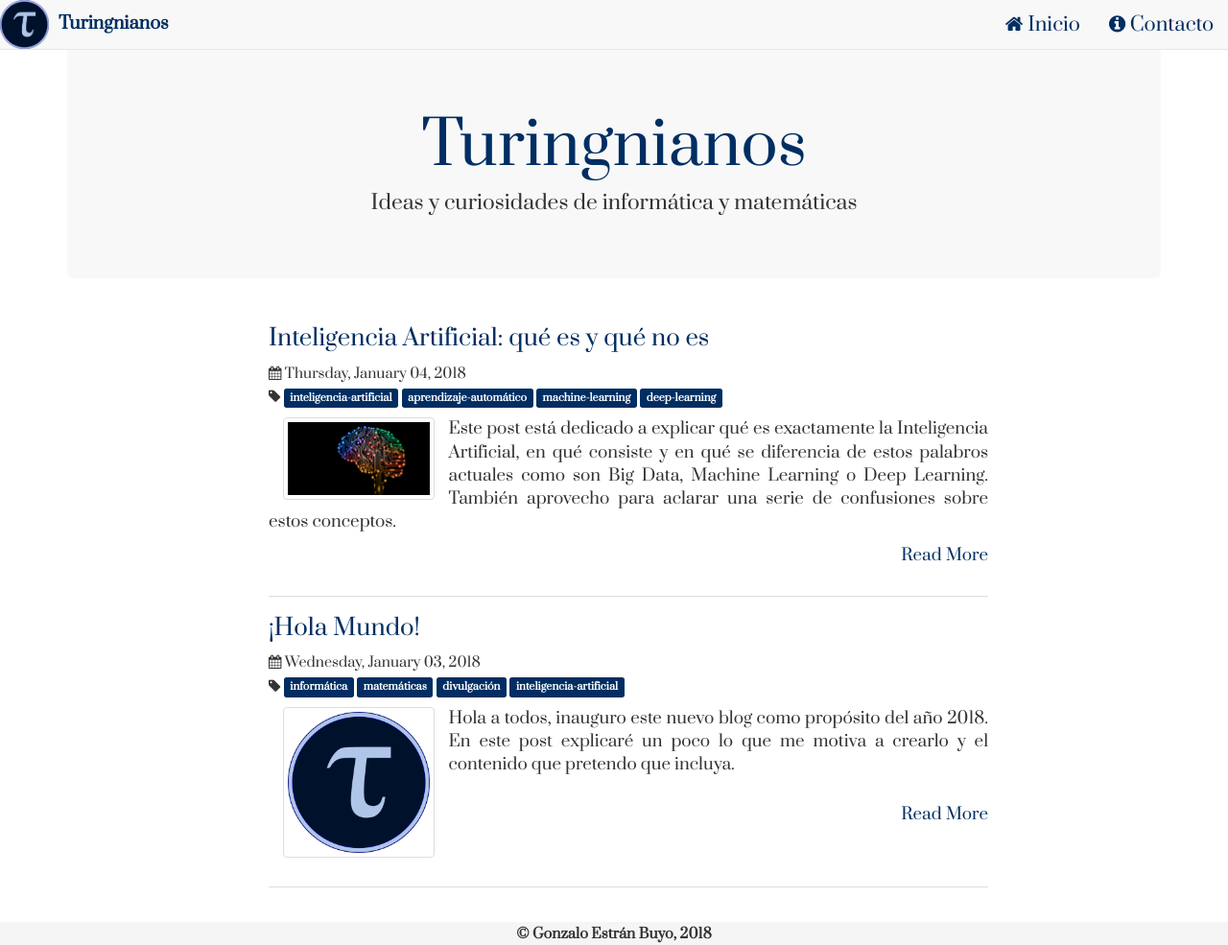
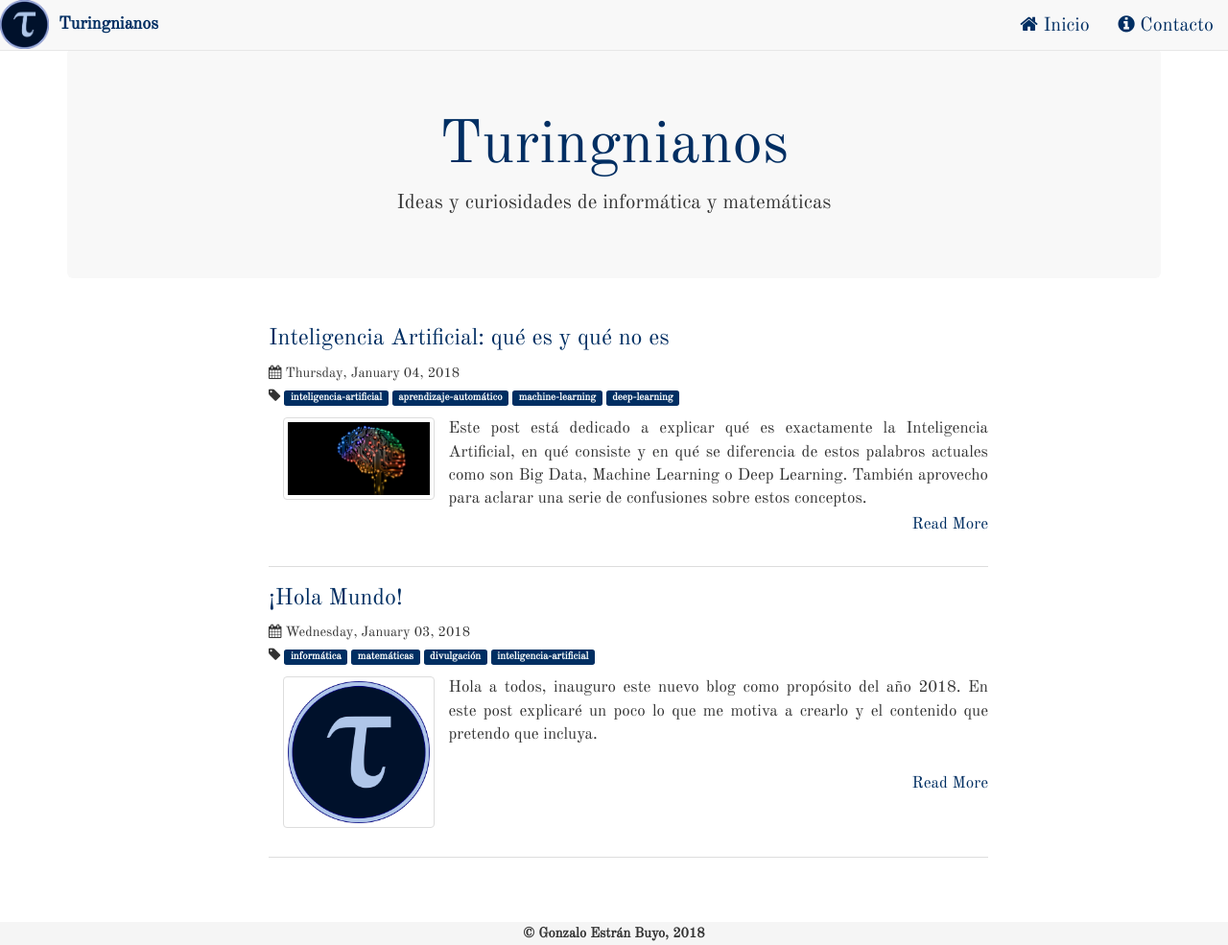
Before and after one commit to turingnianos/turingnianos.github.io, a Jekyll site: the page built from index.html, in a window 1280 px wide and 985 px high. Shown: the whole window at 96% size. Built offline with Jekyll 4.4.1, drawn with Linux system fonts in a browser that asks for light colours; nearby versions of some CDN libraries; some web fonts are replaced; comment, search, counter and statistics services are not loaded.

Commit message:
Update site.css

```diff
--- a/assets/css/site.css
+++ b/assets/css/site.css
@@ -1,10 +1,10 @@
 /* @import url(http://fonts.googleapis.com/css?family=Lato:400,700); */
 @import url('https://fonts.googleapis.com/css?family=Old+Standard+TT');
-@import url('https://fonts.googleapis.com/css?family=Prata');
+@import url('https://fonts.googleapis.com/css?family=Overlock');
 
 /* global settings */
 body {
-  font-family: 'Prata', 'Old Standard TT', 'sans-serif';
+  font-family: 'Overlock', 'Old Standard TT', 'sans-serif';
   padding-bottom:60px;
   padding-top:50px;
   font-size:170%;
```
